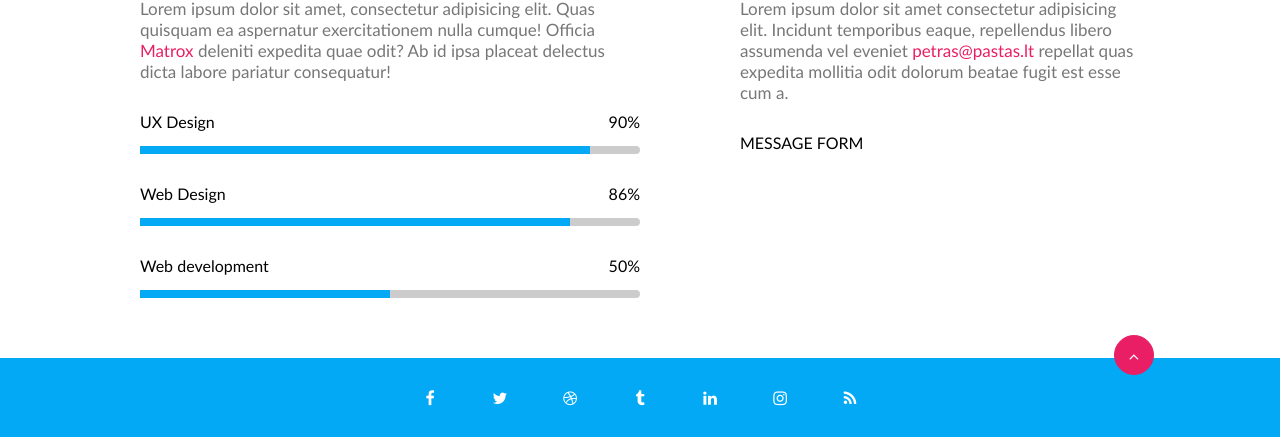
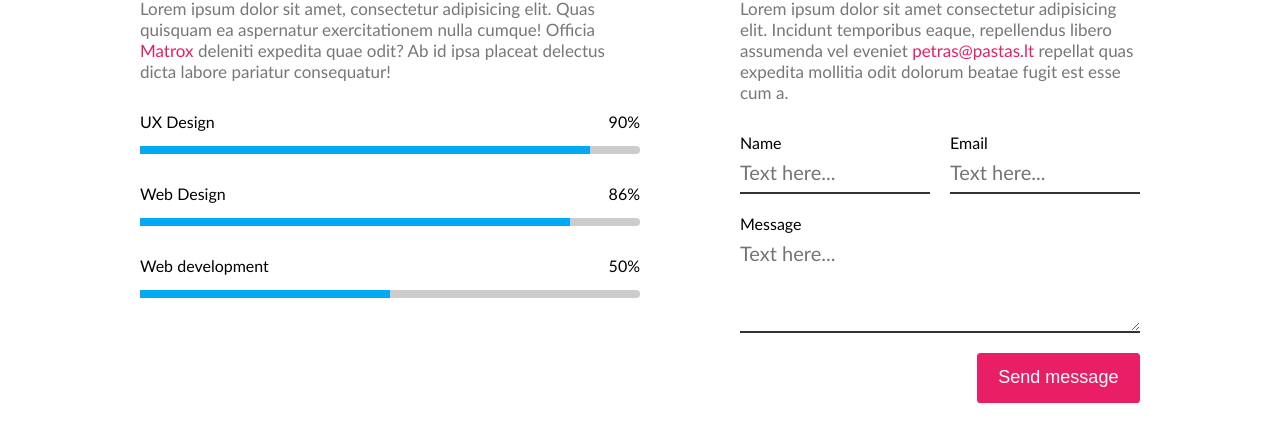
Before and after one commit to Evaldasssss/39-grupe-coming-soonV2, a website: page index.html in a window 1280 px wide. Shown: the part 914-1351 px from the top of the page. Drawn offline with Linux system fonts and the light colour scheme.

Commit message:
final official

```diff
--- a/css/components/form.css
+++ b/css/components/form.css
@@ -0,0 +1,53 @@
+.form {
+    display: grid;
+    grid-template-columns: 1fr 1fr;
+    gap: 20px;
+    width: 100%;
+}
+
+.form-group {
+
+}
+
+.form-group-2 {
+    grid-column: span 2;
+}
+
+.form input,
+.form textarea {
+    color: #333;
+    font-size: 20px;
+    line-height: 1.2em;
+    padding: 0.4em 0;
+    border: none;
+    border-bottom: 2px solid #333;
+    font-family: inherit;
+    width: 100%;
+}
+
+.form textarea {
+    min-height: 100px;
+    max-height: 400px;
+    resize: vertical;
+}
+
+.form > button {
+    grid-column-end: -1;
+    justify-self: end;
+    background-color: var(--secondary-color);
+    color: #fff;
+    border: none;
+    font-size: 18px;
+    padding: 0.8em 1.2em;
+    border-radius: 0.2em;
+}
+
+@media (max-width: 900px) {
+    .form {
+        grid-template-columns: 1fr;
+    }
+    .form > .form-group-2,
+    .form > button {
+        grid-column: span 1;
+    }
+}
--- a/index.html
+++ b/index.html
@@ -91,8 +91,20 @@
             <div class="column right-column">
                 <h2 class="column-title">Have nay questions?</h2>
                 <p class="column-description">Lorem ipsum dolor sit amet consectetur adipisicing elit. Incidunt temporibus eaque, repellendus libero assumenda vel eveniet <a href="mailto:petras@pastas.lt">petras@pastas.lt</a> repellat quas expedita mollitia odit dolorum beatae fugit est esse cum a.</p>
-                <form>
-                    MESSAGE FORM
+                <form class="form">
+                    <div class="form-group">
+                        <label for="name">Name</label>
+                        <input id="name" type="text" placeholder="Text here...">
+                    </div>
+                    <div class="form-group">
+                        <label for="email">Email</label>
+                        <input id="email" type="text" placeholder="Text here...">
+                    </div>
+                    <div class="form-group-2">
+                        <label for="msg">Message</label>
+                        <textarea name="" id="msg" placeholder="Text here..."></textarea>
+                    </div>
+                    <button type="submit">Send message</button>
                 </form>
             </div>
         </div>
```
